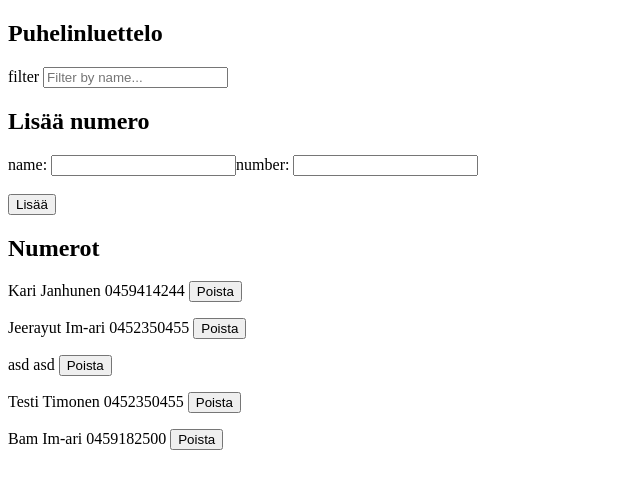
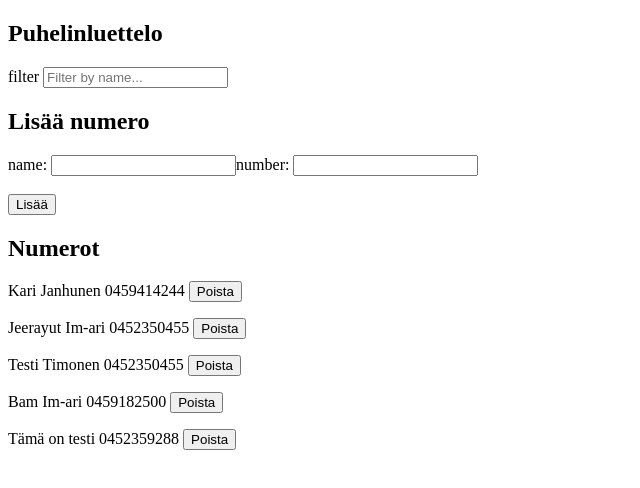
Before and after one commit to karimartikainenn/Full-stack-open, a React (Vite) app in the folder osa2/puhelinluettelo/: page / in a window 1280 px wide. Shown: the top 488 px of the page, without its empty margins (0-640 px from the left). Built offline with nearby package versions, Linux system fonts and the light colour scheme; data requests are answered from the project's data file.

Commit message:
window.confirm Päivitetty

```diff
--- a/osa2/puhelinluettelo/db.json
+++ b/osa2/puhelinluettelo/db.json
@@ -11,11 +11,6 @@
       "number": "0452350455"
     },
     {
-      "id": "93bc",
-      "name": "asd",
-      "number": "asd"
-    },
-    {
       "id": "7f9f",
       "name": "Testi Timonen",
       "number": "0452350455"
@@ -24,6 +19,11 @@
       "id": "2638",
       "name": "Bam Im-ari",
       "number": "0459182500"
+    },
+    {
+      "id": "6679",
+      "name": "Tämä on testi",
+      "number": "0452359288"
     }
   ]
 }
--- a/osa2/puhelinluettelo/src/components/Render.jsx
+++ b/osa2/puhelinluettelo/src/components/Render.jsx
@@ -2,8 +2,8 @@ import React, { useState, useEffect } from "react";
 import axios from "axios";
 
 const Render = ({ persons, filter, setPersons }) => {
-  const deleteName = (id) => {
-    if (window.confirm(`Haluatko poistaa id: ${id}`)) {
+  const deleteName = (id, name) => {
+    if (window.confirm(`Haluatko poistaa ${name} numeron?`)) {
       axios
         .delete(`http://localhost:3001/persons/${id}`)
         .then((response) => {
@@ -29,7 +29,7 @@ const Render = ({ persons, filter, setPersons }) => {
           <div key={index}>
             <p>
               {person.name} {person.number}{" "}
-              <button type="button" onClick={() => deleteName(person.id)}>
+              <button type="button" onClick={() => deleteName(person.id, person.name)}>
                 Poista
               </button>
             </p>
```
